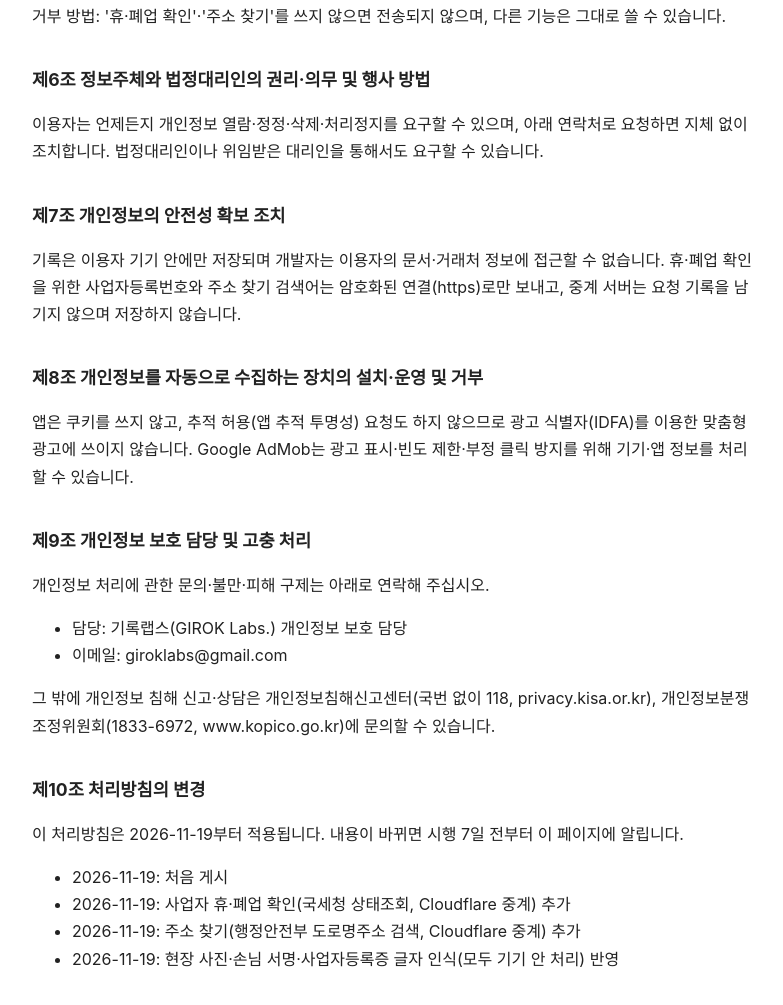
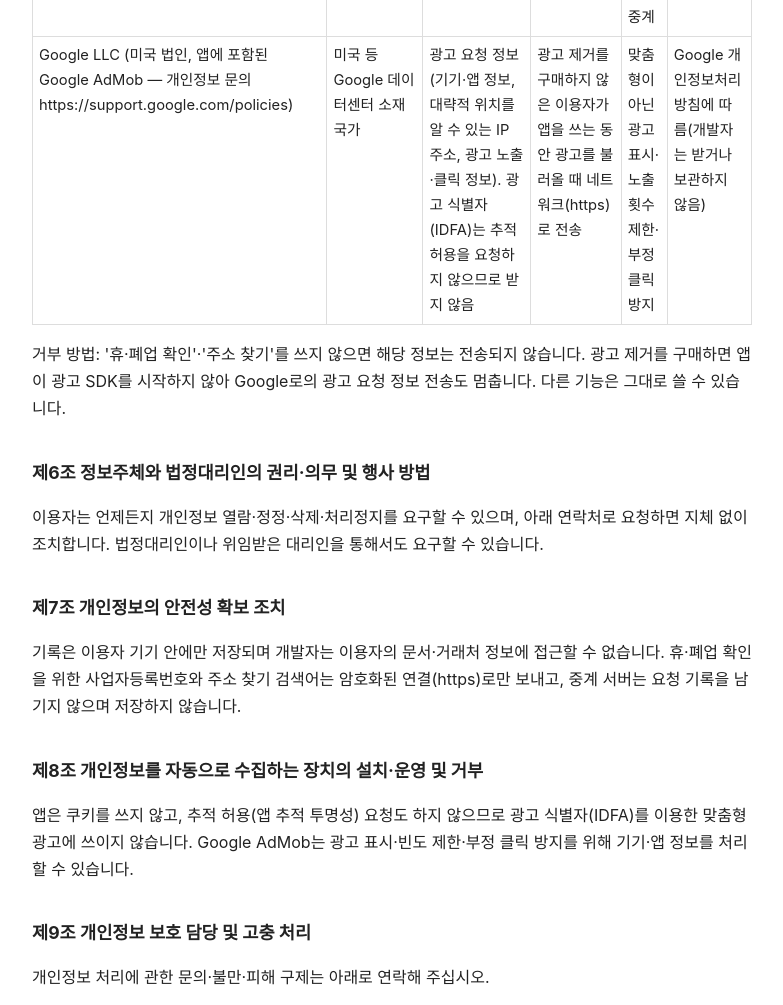
Before and after one commit to giroklabs/giroklabs.github.io, a plain HTML site: page openquote/privacy.html in a window 1280 px wide. Shown: the part 1524-2529 px from the top of the page, without its empty margins (248-1031 px from the left). Drawn offline with Linux system fonts and the light colour scheme.

Commit message:
오픈견적 처리방침·약관: 광고(Google AdMob) 국외 이전·거부 방법, 공공데이터 조회 안내
Co-Authored-By: Claude Opus 5.5 <noreply@anthropic.com>

```diff
--- a/openquote/privacy.html
+++ b/openquote/privacy.html
@@ -9,7 +9,7 @@
 <h2>제4조 개인정보 처리의 위탁</h2>
 <ul><li>Cloudflare, Inc.: 조회·검색을 중계하는 서버 운영(저장·기록 없음)</li></ul>
 <h2>제5조 개인정보의 국외 이전</h2>
-<table><tr><th>받는 자</th><th>국가</th><th>항목</th><th>시기·방법</th><th>목적</th><th>보유 기간</th></tr><tr><td>Cloudflare, Inc. (미국 법인, 개인정보 문의 privacyquestions@cloudflare.com)</td><td>Cloudflare 데이터센터 소재 국가 및 미국</td><td>사업자등록번호, 주소 검색어</td><td>이용자가 '휴·폐업 확인' 또는 '주소 찾기'를 누를 때 네트워크(https)로 전송</td><td>국세청 상태 조회·행정안전부 주소 검색 중계</td><td>저장하지 않음(처리 즉시 폐기)</td></tr></table><p>거부 방법: '휴·폐업 확인'·'주소 찾기'를 쓰지 않으면 전송되지 않으며, 다른 기능은 그대로 쓸 수 있습니다.</p>
+<table><tr><th>받는 자</th><th>국가</th><th>항목</th><th>시기·방법</th><th>목적</th><th>보유 기간</th></tr><tr><td>Cloudflare, Inc. (미국 법인, 개인정보 문의 privacyquestions@cloudflare.com)</td><td>Cloudflare 데이터센터 소재 국가 및 미국</td><td>사업자등록번호, 주소 검색어</td><td>이용자가 '휴·폐업 확인' 또는 '주소 찾기'를 누를 때 네트워크(https)로 전송</td><td>국세청 상태 조회·행정안전부 주소 검색 중계</td><td>저장하지 않음(처리 즉시 폐기)</td></tr><tr><td>Google LLC (미국 법인, 앱에 포함된 Google AdMob — 개인정보 문의 https://support.google.com/policies)</td><td>미국 등 Google 데이터센터 소재 국가</td><td>광고 요청 정보(기기·앱 정보, 대략적 위치를 알 수 있는 IP 주소, 광고 노출·클릭 정보). 광고 식별자(IDFA)는 추적 허용을 요청하지 않으므로 받지 않음</td><td>광고 제거를 구매하지 않은 이용자가 앱을 쓰는 동안 광고를 불러올 때 네트워크(https)로 전송</td><td>맞춤형이 아닌 광고 표시·노출 횟수 제한·부정 클릭 방지</td><td>Google 개인정보처리방침에 따름(개발자는 받거나 보관하지 않음)</td></tr></table><p>거부 방법: '휴·폐업 확인'·'주소 찾기'를 쓰지 않으면 해당 정보는 전송되지 않습니다. 광고 제거를 구매하면 앱이 광고 SDK를 시작하지 않아 Google로의 광고 요청 정보 전송도 멈춥니다. 다른 기능은 그대로 쓸 수 있습니다.</p>
 <h2>제6조 정보주체와 법정대리인의 권리·의무 및 행사 방법</h2>
 <p>이용자는 언제든지 개인정보 열람·정정·삭제·처리정지를 요구할 수 있으며, 아래 연락처로 요청하면 지체 없이 조치합니다. 법정대리인이나 위임받은 대리인을 통해서도 요구할 수 있습니다.</p>
 <h2>제7조 개인정보의 안전성 확보 조치</h2>
@@ -19,4 +19,4 @@
 <h2>제9조 개인정보 보호 담당 및 고충 처리</h2>
 <p>개인정보 처리에 관한 문의·불만·피해 구제는 아래로 연락해 주십시오.</p><ul><li>담당: 기록랩스(GIROK Labs.) 개인정보 보호 담당</li><li>이메일: giroklabs@gmail.com</li></ul><p>그 밖에 개인정보 침해 신고·상담은 개인정보침해신고센터(국번 없이 118, privacy.kisa.or.kr), 개인정보분쟁조정위원회(1833-6972, www.kopico.go.kr)에 문의할 수 있습니다.</p>
 <h2>제10조 처리방침의 변경</h2>
-<p>이 처리방침은 2026-11-19부터 적용됩니다. 내용이 바뀌면 시행 7일 전부터 이 페이지에 알립니다.</p><ul><li>2026-11-19: 처음 게시</li><li>2026-11-19: 사업자 휴·폐업 확인(국세청 상태조회, Cloudflare 중계) 추가</li><li>2026-11-19: 주소 찾기(행정안전부 도로명주소 검색, Cloudflare 중계) 추가</li><li>2026-11-19: 현장 사진·손님 서명·사업자등록증 글자 인식(모두 기기 안 처리) 반영</li></ul><p style="margin-top:3em;color:#888;font-size:.85em">기록랩스(GIROK Labs.) · 오픈견적</p></body></html>
+<p>이 처리방침은 2026-11-19부터 적용됩니다. 내용이 바뀌면 시행 7일 전부터 이 페이지에 알립니다.</p><ul><li>2026-11-19: 처음 게시</li><li>2026-11-19: 사업자 휴·폐업 확인(국세청 상태조회, Cloudflare 중계) 추가</li><li>2026-11-19: 주소 찾기(행정안전부 도로명주소 검색, Cloudflare 중계) 추가</li><li>2026-11-19: 현장 사진·손님 서명·사업자등록증 글자 인식(모두 기기 안 처리) 반영</li><li>2026-11-19: 광고(Google AdMob) 국외 이전 항목·거부 방법 추가, 공공데이터 조회 결과 안내 추가</li></ul><p style="margin-top:3em;color:#888;font-size:.85em">기록랩스(GIROK Labs.) · 오픈견적</p></body></html>
```
Also changed, not shown: openquote/terms.html (+1 -1 lines).
